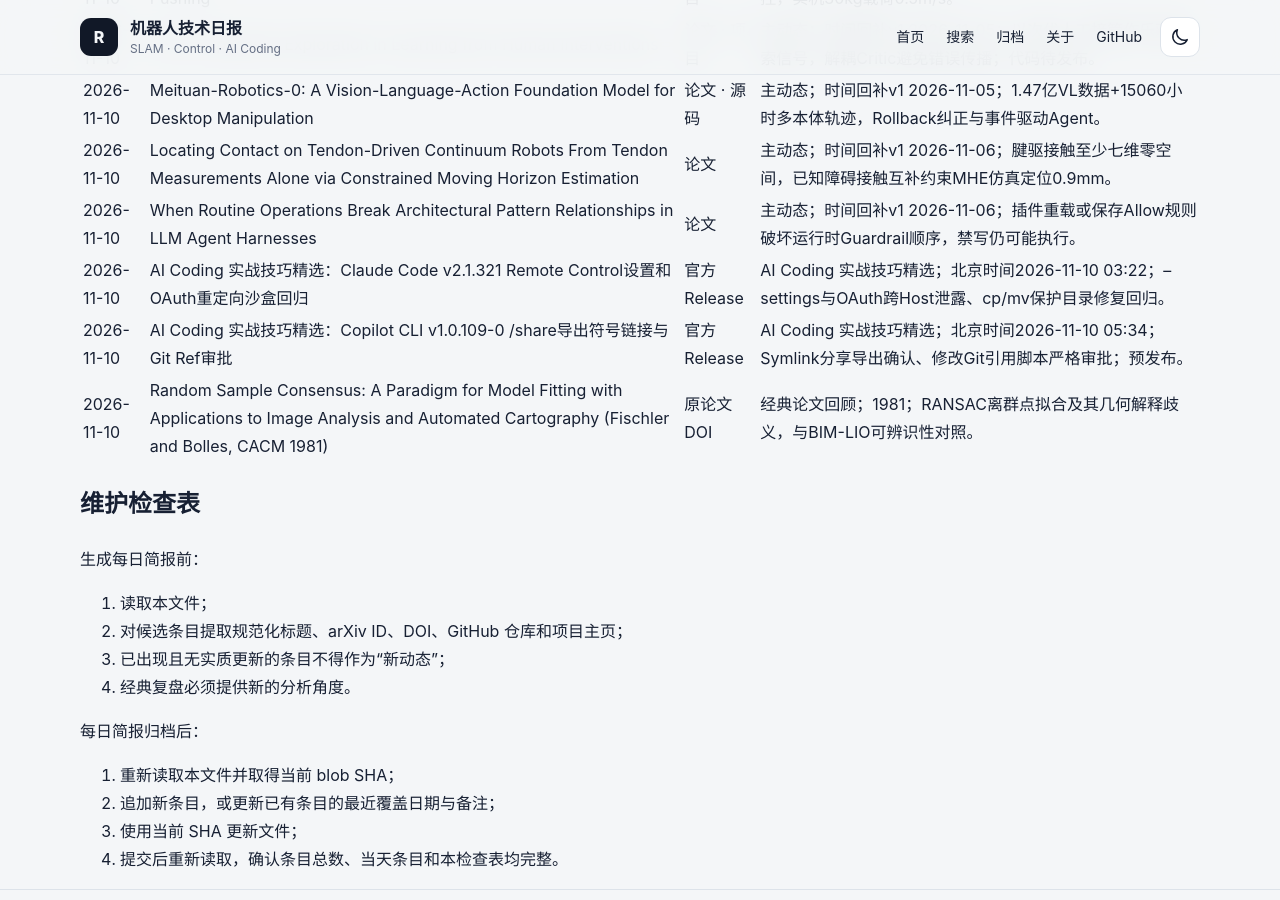
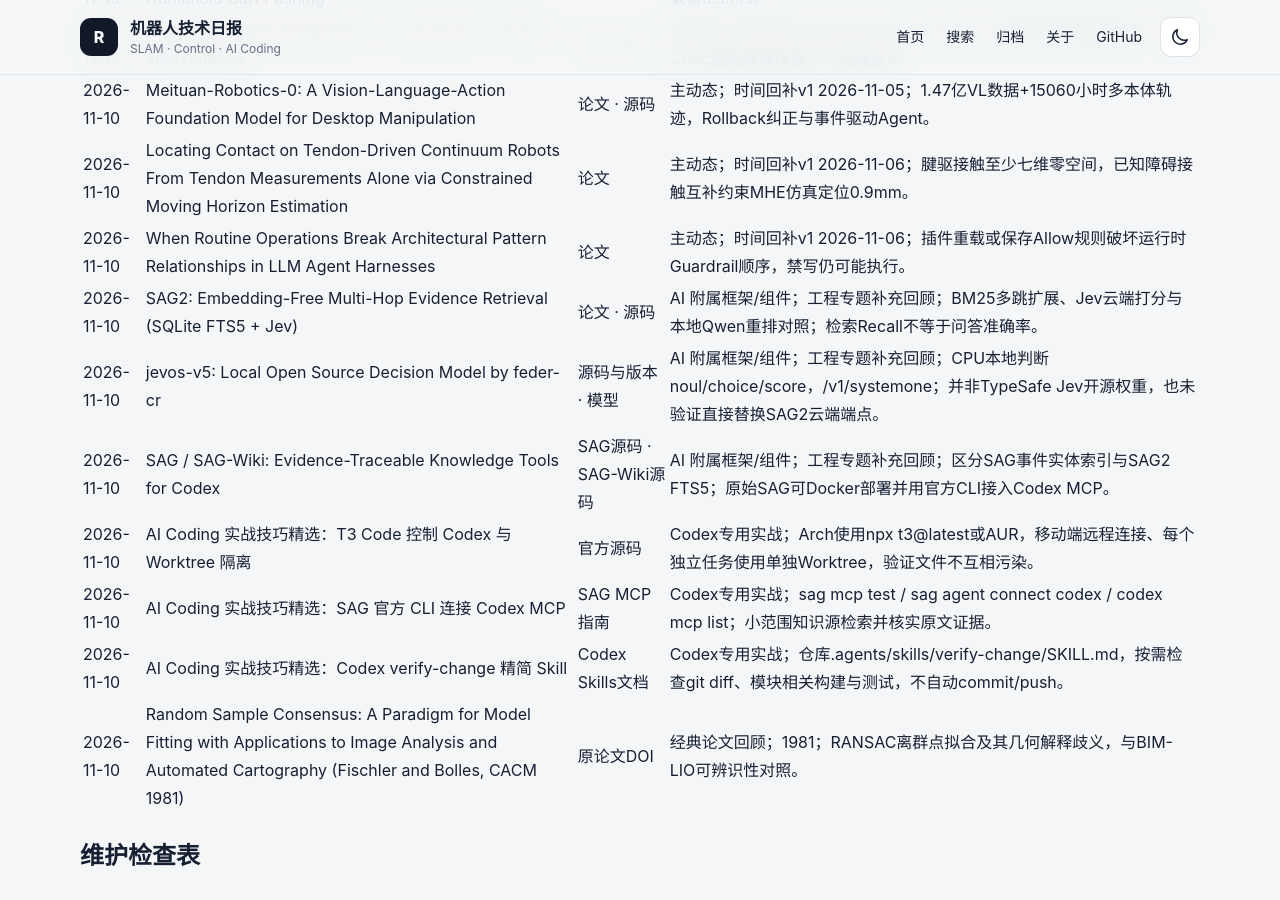
Before and after one commit to helywin/daily, a Jekyll site: the page built from robotics-brief-covered-items.md, in a window 1280 px wide and 900 px high, scrolled down 87249 px. Built offline with Jekyll 4.4.1, drawn with Linux system fonts in a browser that asks for light colours; our own code applies the rules of GitHub Pages for plain Markdown files; some of the changed text lies outside the part shown.

Commit message:
docs: align 2026-11-10 coverage with SAG Jevos and Codex-only revisions

```diff
--- a/robotics-brief-covered-items.md
+++ b/robotics-brief-covered-items.md
@@ -193,7 +193,7 @@
 >
 > 2026-11-09 新增8条主动态、2条AI Coding实战技巧精选、1条经典论文回顾，共1282条。
 >
-> 2026-11-10 新增 8 条主动态、2 条 AI Coding 实战技巧精选和 1 篇经典论文回顾，累计 1,293 条。
+> 2026-11-10 修订最终版：8 条主动态、3 条 AI/LLM 附属框架与组件、3 条 Codex 实战技巧精选和 1 篇经典论文回顾，共 15 条；替换早间两条不适用工具公告，累计 1,297 条。
 >
 ## 已核验条目
 
@@ -1585,8 +1585,12 @@
 | 2026-11-10 | Meituan-Robotics-0: A Vision-Language-Action Foundation Model for Desktop Manipulation | [论文](https://arxiv.org/abs/2611.08577) · [源码](https://github.com/Meituan-Robotics/Meituan-Robotics-0) | 主动态；时间回补v1 2026-11-05；1.47亿VL数据+15060小时多本体轨迹，Rollback纠正与事件驱动Agent。 |
 | 2026-11-10 | Locating Contact on Tendon-Driven Continuum Robots From Tendon Measurements Alone via Constrained Moving Horizon Estimation | [论文](https://arxiv.org/abs/2611.09877) | 主动态；时间回补v1 2026-11-06；腱驱接触至少七维零空间，已知障碍接触互补约束MHE仿真定位0.9mm。 |
 | 2026-11-10 | When Routine Operations Break Architectural Pattern Relationships in LLM Agent Harnesses | [论文](https://arxiv.org/abs/2611.09088) | 主动态；时间回补v1 2026-11-06；插件重载或保存Allow规则破坏运行时Guardrail顺序，禁写仍可能执行。 |
-| 2026-11-10 | AI Coding 实战技巧精选：Claude Code v2.1.321 Remote Control设置和OAuth重定向沙盒回归 | [官方Release](https://github.com/anthropics/claude-code/releases/tag/v2.1.321) | AI Coding 实战技巧精选；北京时间2026-11-10 03:22；--settings与OAuth跨Host泄露、cp/mv保护目录修复回归。 |
-| 2026-11-10 | AI Coding 实战技巧精选：Copilot CLI v1.0.109-0 /share导出符号链接与Git Ref审批 | [官方Release](https://github.com/github/copilot-cli/releases/tag/v1.0.109-0) | AI Coding 实战技巧精选；北京时间2026-11-10 05:34；Symlink分享导出确认、修改Git引用脚本严格审批；预发布。 |
+| 2026-11-10 | SAG2: Embedding-Free Multi-Hop Evidence Retrieval (SQLite FTS5 + Jev) | [论文](https://arxiv.org/abs/2610.22588) · [源码](https://github.com/Zleap-AI/SAG-Benchmark) | AI 附属框架/组件；工程专题补充回顾；BM25多跳扩展、Jev云端打分与本地Qwen重排对照；检索Recall不等于问答准确率。 |
+| 2026-11-10 | jevos-v5: Local Open Source Decision Model by feder-cr | [源码与版本](https://github.com/feder-cr/jev/releases/tag/jevos-v5) · [模型](https://huggingface.co/feder-cr/jev) | AI 附属框架/组件；工程专题补充回顾；CPU本地判断noul/choice/score，/v1/systemone；并非TypeSafe Jev开源权重，也未验证直接替换SAG2云端端点。 |
+| 2026-11-10 | SAG / SAG-Wiki: Evidence-Traceable Knowledge Tools for Codex | [SAG源码](https://github.com/Zleap-AI/SAG) · [SAG-Wiki源码](https://github.com/Zleap-AI/SAG-Wiki) | AI 附属框架/组件；工程专题补充回顾；区分SAG事件实体索引与SAG2 FTS5；原始SAG可Docker部署并用官方CLI接入Codex MCP。 |
+| 2026-11-10 | AI Coding 实战技巧精选：T3 Code 控制 Codex 与 Worktree 隔离 | [官方源码](https://github.com/pingdotgg/t3code) | Codex专用实战；Arch使用npx t3@latest或AUR，移动端远程连接、每个独立任务使用单独Worktree，验证文件不互相污染。 |
+| 2026-11-10 | AI Coding 实战技巧精选：SAG 官方 CLI 连接 Codex MCP | [SAG MCP指南](https://github.com/Zleap-AI/SAG#MCP-guide) | Codex专用实战；sag mcp test / sag agent connect codex / codex mcp list；小范围知识源检索并核实原文证据。 |
+| 2026-11-10 | AI Coding 实战技巧精选：Codex verify-change 精简 Skill | [Codex Skills文档](https://learn.chatgpt.com/docs/customization/overview) | Codex专用实战；仓库.agents/skills/verify-change/SKILL.md，按需检查git diff、模块相关构建与测试，不自动commit/push。 |
 | 2026-11-10 | Random Sample Consensus: A Paradigm for Model Fitting with Applications to Image Analysis and Automated Cartography (Fischler and Bolles, CACM 1981) | [原论文DOI](https://doi.org/10.1145/358669.358692) | 经典论文回顾；1981；RANSAC离群点拟合及其几何解释歧义，与BIM-LIO可辨识性对照。 |
 
 ## 维护检查表
```
